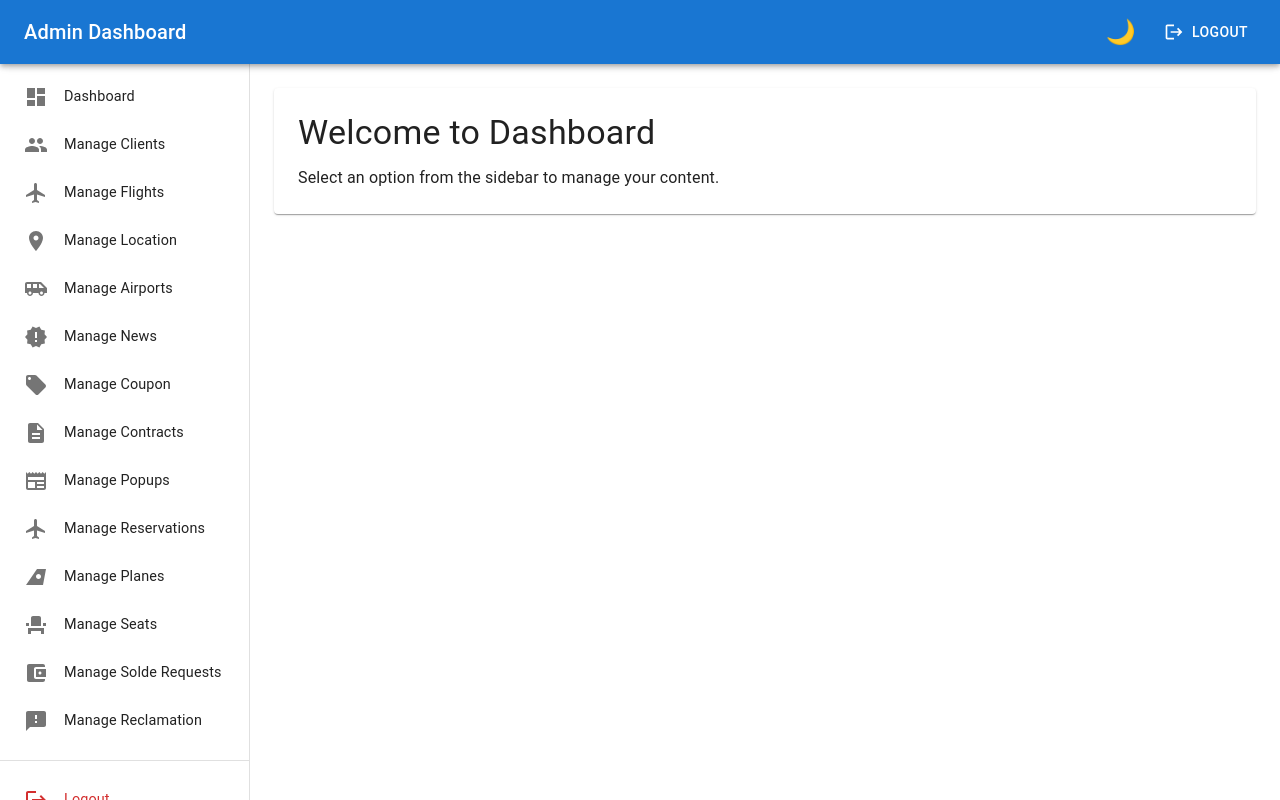
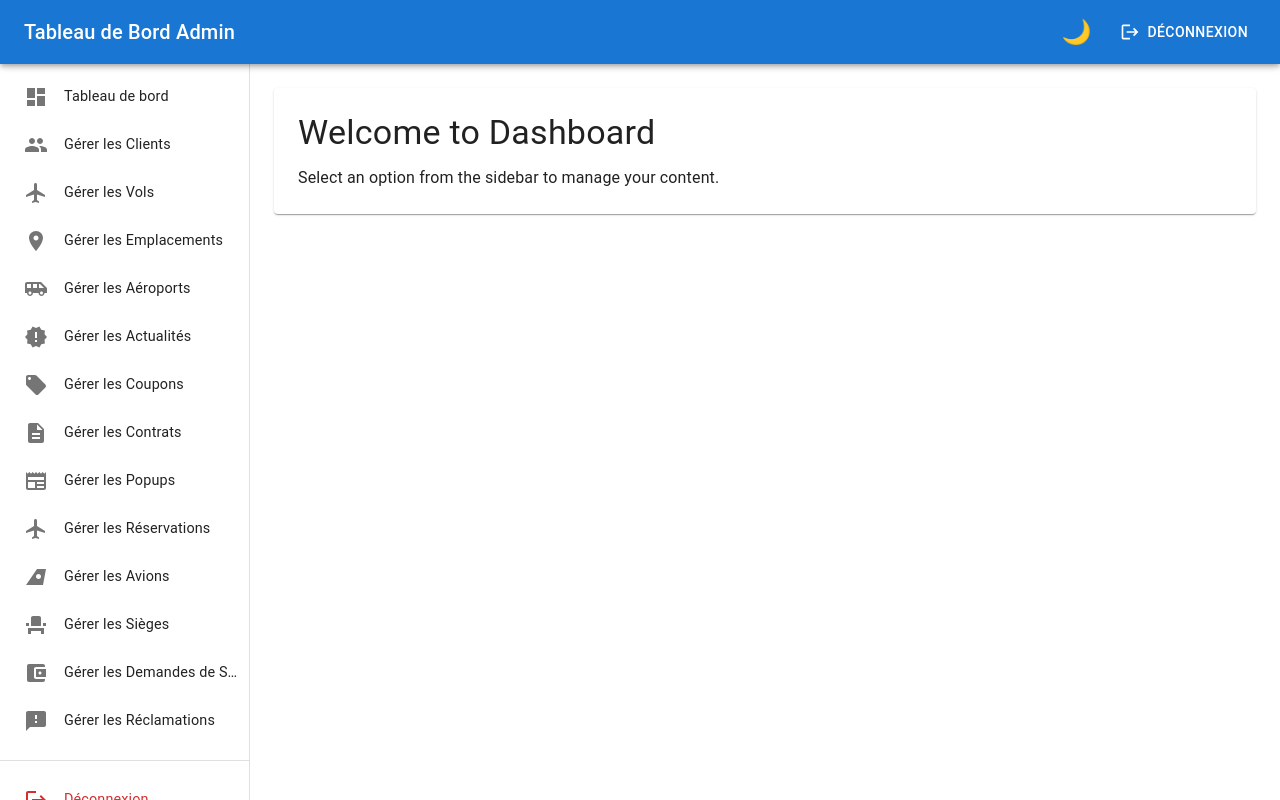
Before and after one commit to bejaouiAhmed20/B2B_pfe, a React (Vite) app in the folder client/: page /admin in a window 1280 px wide. Built offline with nearby package versions, Linux system fonts and the light colour scheme.

Commit message:
add chatbot

```diff
--- a/client/src/pages/Admin/Dashboard.jsx
+++ b/client/src/pages/Admin/Dashboard.jsx
@@ -41,22 +41,20 @@ import EventSeatIcon from '@mui/icons-material/EventSeat';
 const drawerWidth = 250;
 
 const menuItems = [
-  { text: 'Dashboard', icon: <DashboardIcon />, path: '/admin' },
-  { text: 'Manage Clients', icon: <PeopleIcon />, path: '/admin/clients' },
-  { text: 'Manage Flights', icon: <FlightIcon />, path: '/admin/flights' },
-  { text: 'Manage Location', icon: <LocationOnIcon />, path: '/admin/locations' },
-  { text: 'Manage Airports', icon: <AirportShuttleIcon />, path: '/admin/airports' },
-  { text: 'Manage News', icon: <NewReleasesIcon />, path: '/admin/news' },
-  { text: 'Manage Coupon', icon: <LocalOfferIcon />, path: '/admin/coupons' },
-  { text: 'Manage Contracts', icon: <DescriptionIcon />, path: '/admin/contracts' },
-  { text: 'Manage Popups', icon: <NewspaperIcon />, path: '/admin/popups' },
-  { text: 'Manage Reservations', icon: <FlightIcon />, path: '/admin/reservations' },
-  { text: 'Manage Planes', icon: <AirlinesIcon />, path: '/admin/planes' },
-  { text: 'Manage Seats', icon: <EventSeatIcon />, path: '/admin/seats' },
-  { text: 'Manage Solde Requests', icon: <AccountBalanceWalletIcon />, path: '/admin/request-solde' },
-  { text: 'Manage Reclamation', icon: <FeedbackIcon />, path: '/admin/reclamations' }
-
-
+  { text: 'Tableau de bord', icon: <DashboardIcon />, path: '/admin' },
+  { text: 'Gérer les Clients', icon: <PeopleIcon />, path: '/admin/clients' },
+  { text: 'Gérer les Vols', icon: <FlightIcon />, path: '/admin/flights' },
+  { text: 'Gérer les Emplacements', icon: <LocationOnIcon />, path: '/admin/locations' },
+  { text: 'Gérer les Aéroports', icon: <AirportShuttleIcon />, path: '/admin/airports' },
+  { text: 'Gérer les Actualités', icon: <NewReleasesIcon />, path: '/admin/news' },
+  { text: 'Gérer les Coupons', icon: <LocalOfferIcon />, path: '/admin/coupons' },
+  { text: 'Gérer les Contrats', icon: <DescriptionIcon />, path: '/admin/contracts' },
+  { text: 'Gérer les Popups', icon: <NewspaperIcon />, path: '/admin/popups' },
+  { text: 'Gérer les Réservations', icon: <FlightIcon />, path: '/admin/reservations' },
+  { text: 'Gérer les Avions', icon: <AirlinesIcon />, path: '/admin/planes' },
+  { text: 'Gérer les Sièges', icon: <EventSeatIcon />, path: '/admin/seats' },
+  { text: 'Gérer les Demandes de Solde', icon: <AccountBalanceWalletIcon />, path: '/admin/request-solde' },
+  { text: 'Gérer les Réclamations', icon: <FeedbackIcon />, path: '/admin/reclamations' }
 ];
 
 const lightTheme = createTheme({
@@ -125,7 +123,7 @@ export default function DashboardLayout() {
           <Toolbar>
             <IconButton
               color="inherit"
-              aria-label="open drawer"
+              aria-label="ouvrir le tiroir"
               edge="start"
               onClick={handleDrawerToggle}
               sx={{ mr: 2, display: { sm: 'none' } }}
@@ -133,18 +131,18 @@ export default function DashboardLayout() {
               <MenuIcon />
             </IconButton>
             <Typography variant="h6" noWrap component="div" sx={{ flexGrow: 1 }}>
-              Admin Dashboard
+              Tableau de Bord Admin
             </Typography>
-            <IconButton color="inherit" onClick={toggleDarkMode} aria-label="toggle dark mode" sx={{ mr: 2 }}>
+            <IconButton color="inherit" onClick={toggleDarkMode} aria-label="basculer mode sombre" sx={{ mr: 2 }}>
               {darkMode ? '☀️' : '🌙'}
             </IconButton>
-            <Tooltip title="Logout">
+            <Tooltip title="Déconnexion">
               <Button
                 color="inherit"
                 onClick={handleLogout}
                 startIcon={<LogoutIcon />}
               >
-                Logout
+                Déconnexion
               </Button>
             </Tooltip>
           </Toolbar>
@@ -228,7 +226,7 @@ export default function DashboardLayout() {
                   <LogoutIcon />
                 </ListItemIcon>
                 <ListItemText
-                  primary="Logout"
+                  primary="Déconnexion"
                   primaryTypographyProps={{
                     noWrap: true,
                     fontSize: '0.9rem'
```
Also changed, not shown: 2 other files (tests, documents, lock files or other folders).
